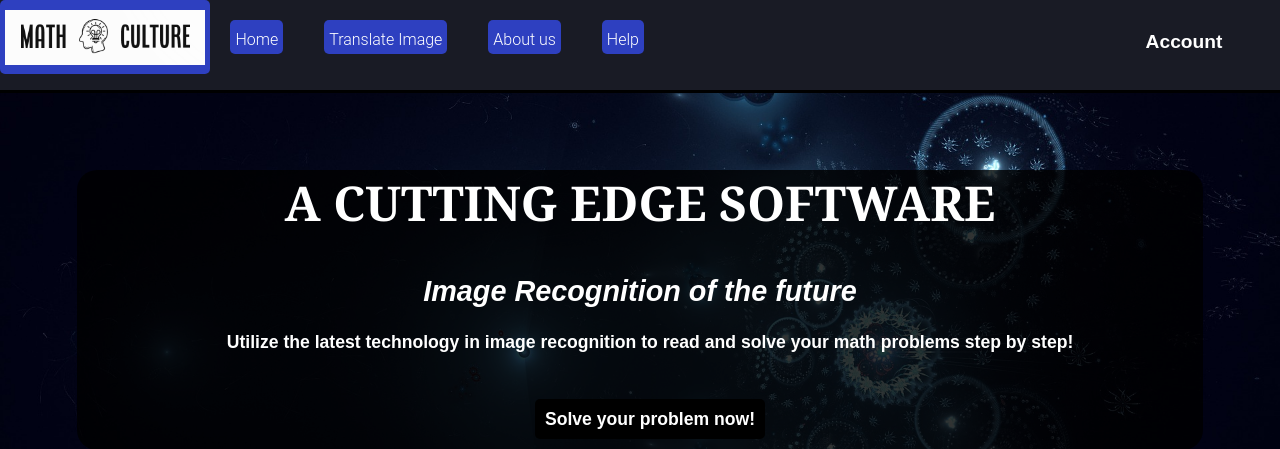
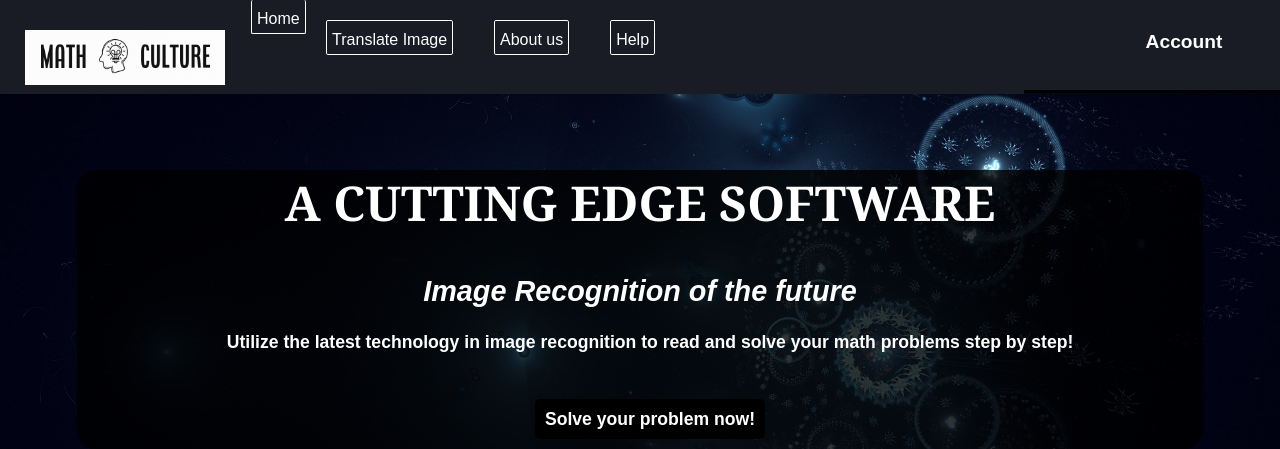
Before and after one commit to SicBeats/mathculture, a Flask app: page / in a window 1280 px wide. Shown: the top 449 px of the page. Run offline with Flask 2, Linux system fonts and the light colour scheme; parts of the project's set-up code (start-up, migrations or seed data) failed here and were passed over.

Commit message:
style css changes for buttons

```diff
--- a/flask_app/home/static/style.css
+++ b/flask_app/home/static/style.css
@@ -94,28 +94,28 @@ nav ul{
   padding: 5px;
   padding-top: 10px;
   border-radius: 5px;
-  /*added
-  background-color: midnightblue;
-  text-align:center */
 
   /* button customization */
-  display: inline-block;
+  display:inline-block;
+  border:0.1em solid #FFFFFF;
+  border-radius:0.12em;
   box-sizing: border-box;
-  text-decoration: none;
-  font-family: 'Roboto', sans-serif;
-  font-weight: 300;
+  text-decoration:none;
+  font-family:'Quicksand',sans-serif;
+  font-weight:300;
   color:#FFFFFF;
-  background-color: rgba(56, 80, 255, 0.71);
-  text-align: center;
+  text-align:center;
   transition: all 0.2s;
 }
+
 nav ul:hover{
-  background-color: rgba(56, 80, 255, 0.71);
+  color:#000000;
+  background-color:#FFFFFF;
 }
 @media all and(max-width:40em){
   nav ul{
     display:block;
-    margin:0.2em auto;
+    margin:0.4em auto;
   }
 }
 
@@ -123,6 +123,18 @@ nav ul:first-of-type{
   border-top: none;
   margin: 0px;
 }
+nav ul2{
+  float: left;
+  margin-left: 2%;
+  margin-right: 2%;
+  margin-top: 20px;
+  padding: 0px;
+  font-weight: bold;
+  padding: 5px;
+  padding-top: 10px;
+  border-radius: 5px;
+}
+
 .dropdown{
     margin: 0px;
     padding: 0px;
--- a/flask_app/home/templates/index.html
+++ b/flask_app/home/templates/index.html
@@ -19,7 +19,7 @@ Date last edited: 11/7/2021
 <body>
   <nav id="ya">
     <li>
-      <ul> <img src="/static/mathculturelogosmall.png" > </ul>
+      <ul2> <img src="/static/mathculturelogosmall.png" > </ul2>
       <ul> <a href="/">Home</a> </ul>
       <ul> <a href="javascript:userLoggedIn();">Translate Image</a> </ul>
       <ul> <a href="/about">About us</a> </ul>
```
